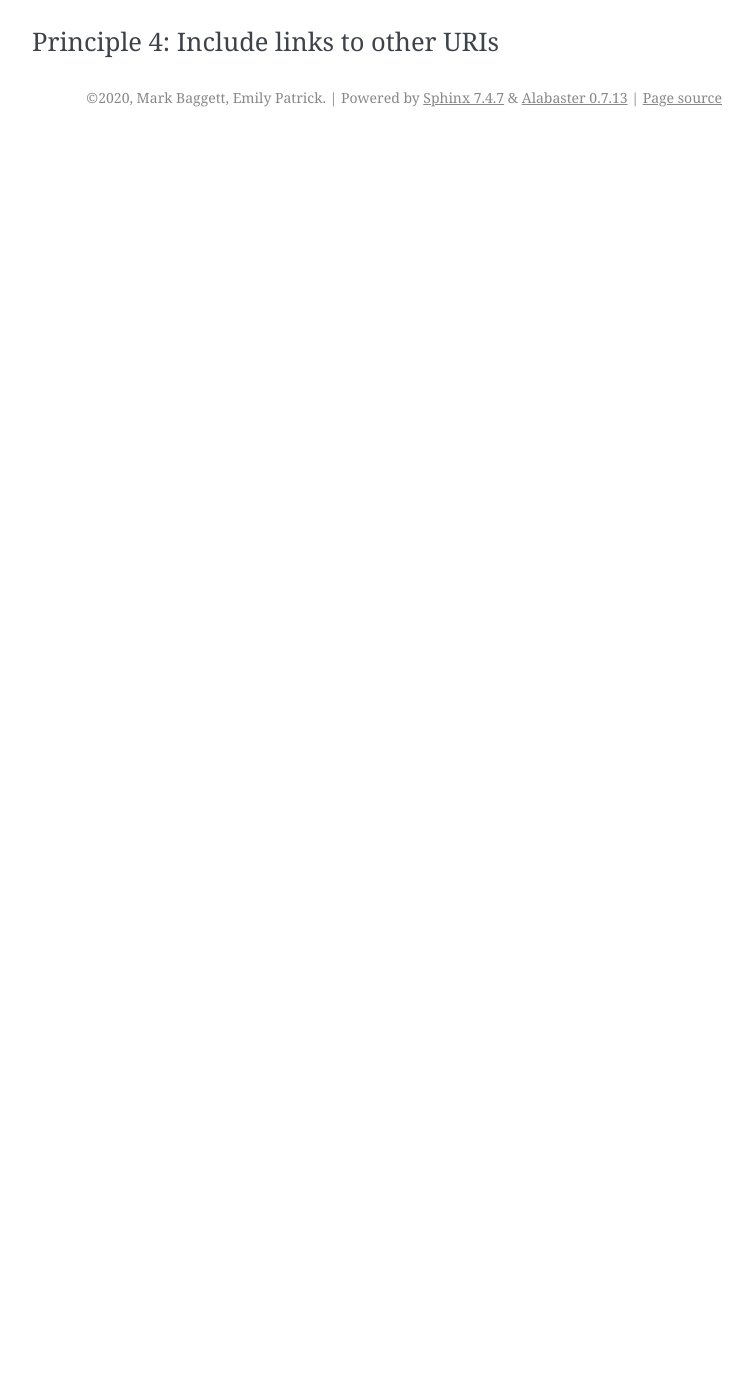
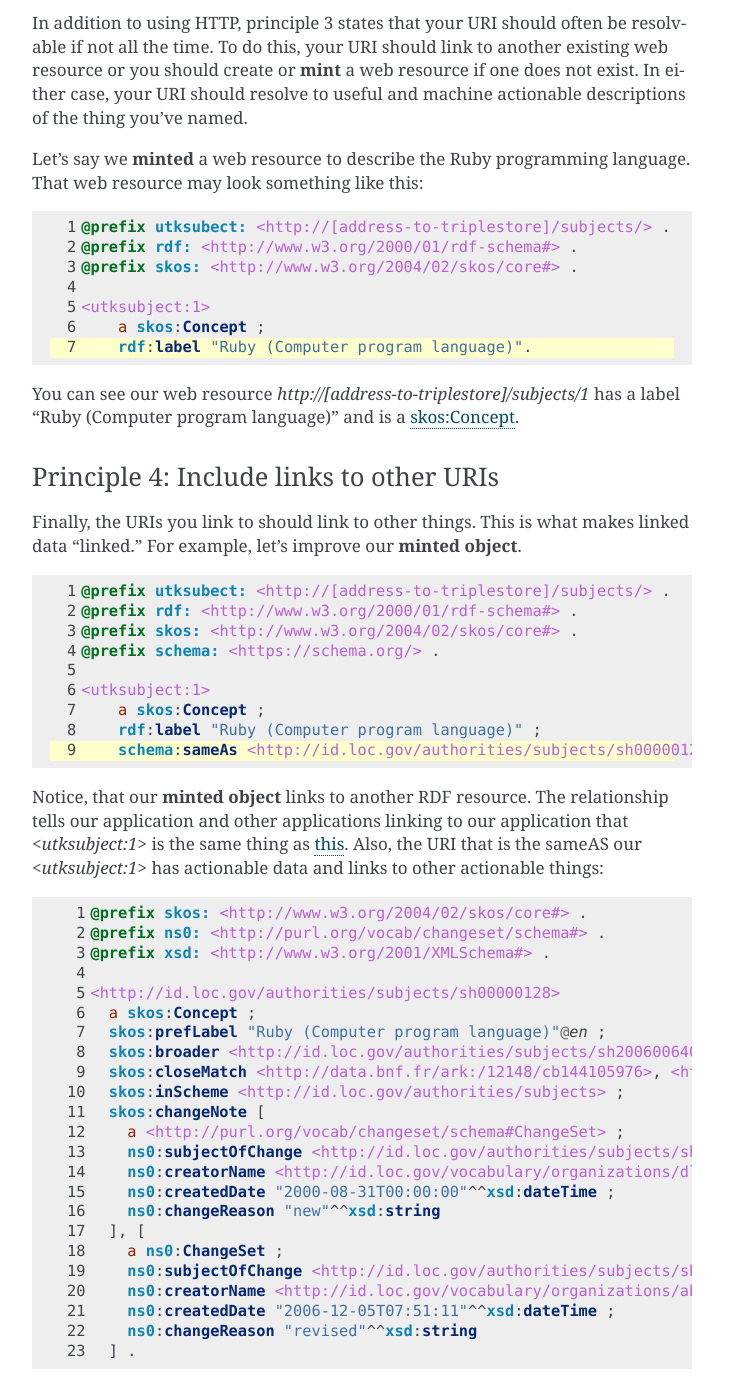
Before and after one commit to markpbaggett/utk_hyrax_review_docs, a Sphinx documentation site: the page built from docs/source/contents/5_linked_data_basics.rst, in a window 1280 px wide and 1400 px high, scrolled down 1844 px. Shown: the whole window, without its empty margins (388-1140 px from the left). Built offline with Sphinx 7.4.7, drawn with Linux system fonts in a browser that asks for light colours; before the commit the page ends 1981 px from its top, so only the background shows below that.

Commit message:
Add something for principle 4 and 5.

```diff
--- a/docs/source/contents/5_linked_data_basics.rst
+++ b/docs/source/contents/5_linked_data_basics.rst
@@ -70,6 +70,77 @@ ensures that you can resolve data by using HTTP.
 Principle 3:  When someone looks up a URI, provide useful information
 =====================================================================
 
+In addition to using HTTP, principle 3 states that your URI should often be resolvable if not all the time. To do this,
+your URI should link to another existing web resource or you should create or **mint** a web resource if one does not
+exist. In either case, your URI should resolve to useful and machine actionable descriptions of the thing you've named.
+
+Let's say we **minted** a web resource to describe the Ruby programming language.  That web resource may look something
+like this:
+
+.. code-block:: turtle
+    :linenos:
+    :emphasize-lines: 7
+
+    @prefix utksubect: <http://[address-to-triplestore]/subjects/> .
+    @prefix rdf: <http://www.w3.org/2000/01/rdf-schema#> .
+    @prefix skos: <http://www.w3.org/2004/02/skos/core#> .
+
+    <utksubject:1>
+        a skos:Concept ;
+        rdf:label "Ruby (Computer program language)".
+
+You can see our web resource `http://[address-to-triplestore]/subjects/1` has a label "Ruby (Computer program language)"
+and is a `skos:Concept <https://www.w3.org/2009/08/skos-reference/skos.html#Concept>`_.
+
+
 ========================================
 Principle 4: Include links to other URIs
 ========================================
+
+Finally, the URIs you link to should link to other things.  This is what makes linked data "linked."  For example, let's
+improve our **minted object**.
+
+.. code-block:: turtle
+    :linenos:
+    :emphasize-lines: 9
+
+    @prefix utksubect: <http://[address-to-triplestore]/subjects/> .
+    @prefix rdf: <http://www.w3.org/2000/01/rdf-schema#> .
+    @prefix skos: <http://www.w3.org/2004/02/skos/core#> .
+    @prefix schema: <https://schema.org/> .
+
+    <utksubject:1>
+        a skos:Concept ;
+        rdf:label "Ruby (Computer program language)" ;
+        schema:sameAs <http://id.loc.gov/authorities/subjects/sh00000128> .
+
+Notice, that our **minted object** links to another RDF resource. The relationship tells our application and other
+applications linking to our application that `<utksubject:1>` is the same thing as `this <http://id.loc.gov/authorities/subjects/sh00000128>`_.
+Also, the URI that is the sameAS our `<utksubject:1>` has actionable data and links to other actionable things:
+
+.. code-block:: turtle
+    :linenos:
+
+    @prefix skos: <http://www.w3.org/2004/02/skos/core#> .
+    @prefix ns0: <http://purl.org/vocab/changeset/schema#> .
+    @prefix xsd: <http://www.w3.org/2001/XMLSchema#> .
+
+    <http://id.loc.gov/authorities/subjects/sh00000128>
+      a skos:Concept ;
+      skos:prefLabel "Ruby (Computer program language)"@en ;
+      skos:broader <http://id.loc.gov/authorities/subjects/sh2006006405> ;
+      skos:closeMatch <http://data.bnf.fr/ark:/12148/cb144105976>, <http://www.wikidata.org/entity/Q161053>, <http://id.worldcat.org/fast/1101038> ;
+      skos:inScheme <http://id.loc.gov/authorities/subjects> ;
+      skos:changeNote [
+        a <http://purl.org/vocab/changeset/schema#ChangeSet> ;
+        ns0:subjectOfChange <http://id.loc.gov/authorities/subjects/sh00000128> ;
+        ns0:creatorName <http://id.loc.gov/vocabulary/organizations/dlc> ;
+        ns0:createdDate "2000-08-31T00:00:00"^^xsd:dateTime ;
+        ns0:changeReason "new"^^xsd:string
+      ], [
+        a ns0:ChangeSet ;
+        ns0:subjectOfChange <http://id.loc.gov/authorities/subjects/sh00000128> ;
+        ns0:creatorName <http://id.loc.gov/vocabulary/organizations/abau> ;
+        ns0:createdDate "2006-12-05T07:51:11"^^xsd:dateTime ;
+        ns0:changeReason "revised"^^xsd:string
+      ] .
```
